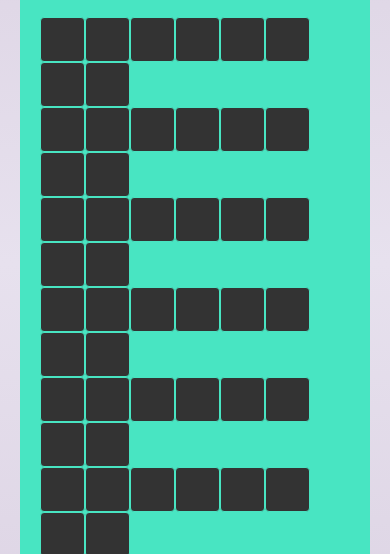
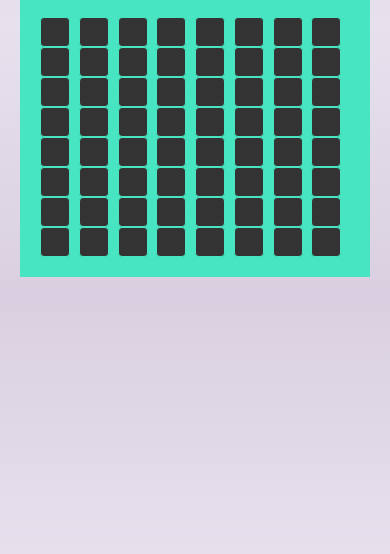
Before and after one commit to Santaka1882/MineSweeper, a React app: page / in a window 390 px wide. Shown: the part 250-804 px from the top of the page. Built offline with nearby package versions, Linux system fonts and the light colour scheme.

Commit message:
Changes in the css, now the project is responsive

```diff
--- a/src/components/Board.js
+++ b/src/components/Board.js
@@ -273,7 +273,7 @@ export default class Board extends React.Component {
     return data.map((datarow) => {
       return datarow.map((dataitem) => {
         return (
-          <div key={dataitem.x * datarow.length + dataitem.y}>
+          <div key={dataitem.x * datarow.length + dataitem.y} className='cell-container'>
             <Cell
               onClick={() => this.handleCellClick(dataitem.x, dataitem.y)}
               cMenu={(e) => this.handleContextMenu(e, dataitem.x, dataitem.y)}
@@ -293,9 +293,11 @@ export default class Board extends React.Component {
           <span className="info">Mines remaining: {this.state.mineCount}</span>
           <h1 className="info">{this.state.gameStatus}</h1>
         </div>
+        <div className='cell-wrapper'>
         {
           this.renderBoard(this.state.boardData)
         }
+        </div>
       </div>
     );
   }
--- a/src/components/Cell.js
+++ b/src/components/Cell.js
@@ -30,7 +30,7 @@ export default class Cell extends React.Component {
         onClick = {onClick}
         onContextMenu = {cMenu}
       >
-        {this.getValue()}
+        <span>{this.getValue()}</span>
       </div>
     )
   }
--- a/src/index.css
+++ b/src/index.css
@@ -20,6 +20,7 @@ body {
   background: #48E5C2;
   margin-top: 15vh;
 }
+
 .game-info {
   margin-bottom: 20px;
   background: transparent;
@@ -38,16 +39,25 @@ h1,p {
   margin: 0;
 }
 
+.cell-container {
+  height: 30px;
+  width: 30px;
+}
+
 .cell {
+  display: flex;
+  align-items: center;
+  justify-content: center;
+  font-size: 15px;
   background: #fff;
   border: 1px solid #48E5C2;
   border-radius: 4px;
   float: left;
   line-height: 45px;
-  height: 45px;
+  height: 30px;
   text-align: center;
-  width: 45px;
-  min-width: 45px;
+  width: 30px;
+  min-width: 30px;
   cursor: pointer;
   color: #333333;
   font-weight: 600;
@@ -65,3 +75,22 @@ h1,p {
 .is-mine {
   color: #fc543c;
 }
+
+.cell-wrapper {
+  display: grid;
+  grid-template: repeat(8, 1fr) / repeat(8, 1fr);
+
+}
+
+@media (min-width: 700px) {
+  .cell-container {
+    height: 45px;
+    width: 45px;
+  }
+
+  .cell {
+    height: 45px;
+    width: 45px;
+    min-width: 45px;
+  }
+}
```
